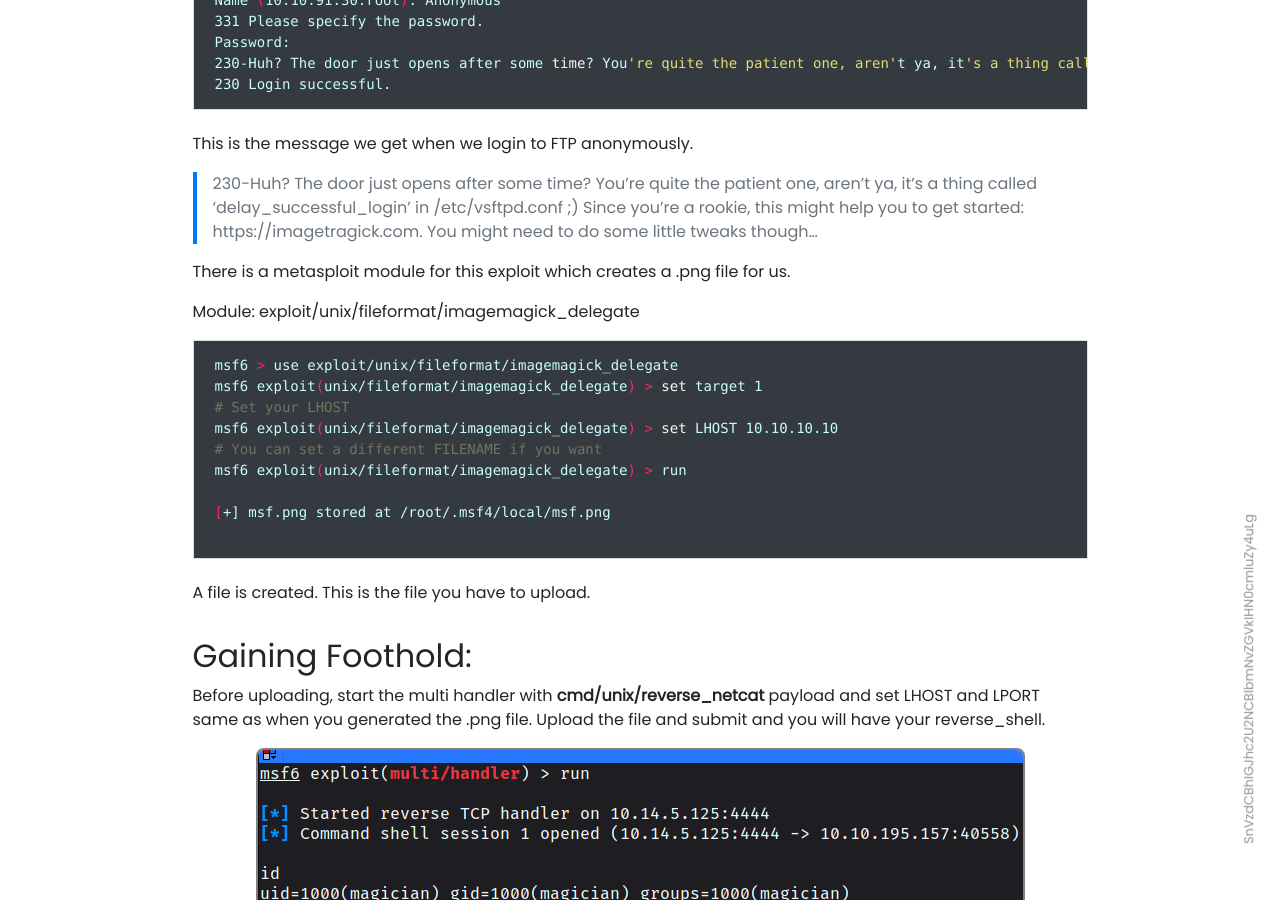
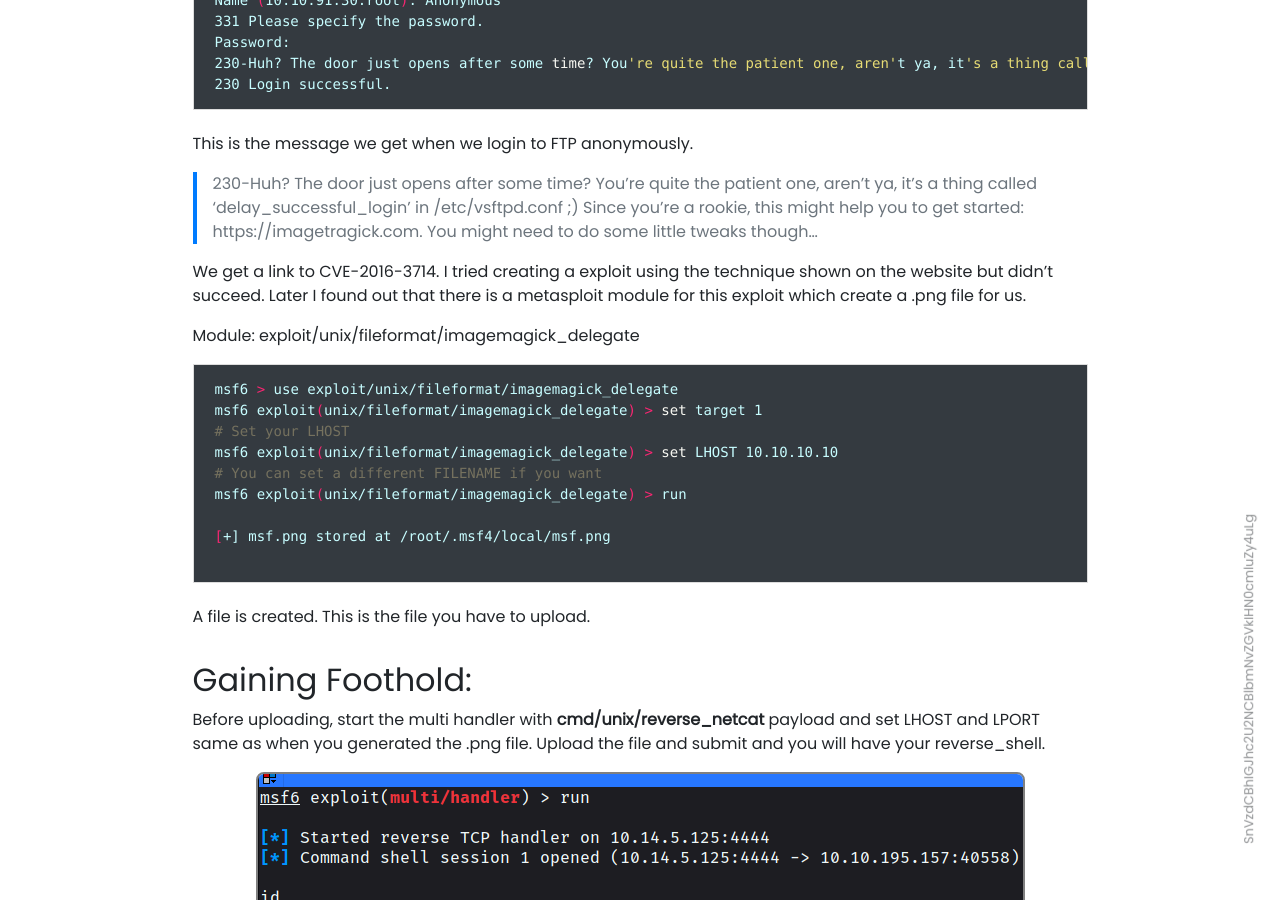
Before and after one commit to tejasanerao/BlogBox, a Jekyll site: the page built from _posts/2021-02-23-magician.md, in a window 1280 px wide and 900 px high, scrolled down 1636 px. Built offline with Jekyll 4.4.1, drawn with Linux system fonts in a browser that asks for light colours; nearby versions of some CDN libraries; our own code applies the rules of GitHub Pages for plain Markdown files.

Commit message:
Updated Magician

```diff
--- a/_posts/2021-02-23-magician.md
+++ b/_posts/2021-02-23-magician.md
@@ -46,7 +46,7 @@ Password:
 This is the message we get when we login to FTP anonymously.
 >230-Huh? The door just opens after some time? You're quite the patient one, aren't ya, it's a thing called 'delay_successful_login' in /etc/vsftpd.conf ;) Since you're a rookie, this might help you to get started: https://imagetragick.com. You might need to do some little tweaks though...
 
-There is a metasploit module for this exploit which creates a .png file for us.
+We get a link to CVE-2016-3714. I tried creating a exploit using the technique shown on the website but didn't succeed. Later I found out that there is a metasploit module for this exploit which create a .png file for us.
 
 Module: exploit/unix/fileformat/imagemagick_delegate
 
```
